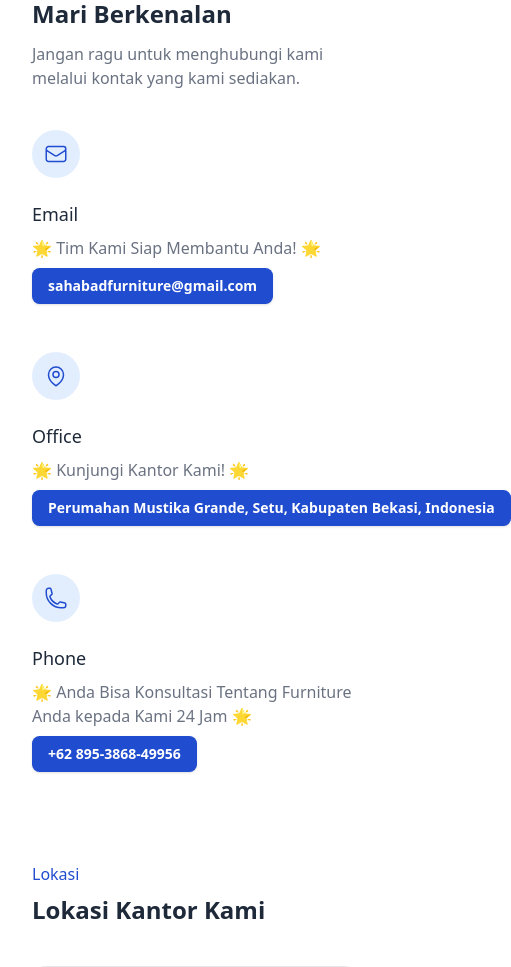
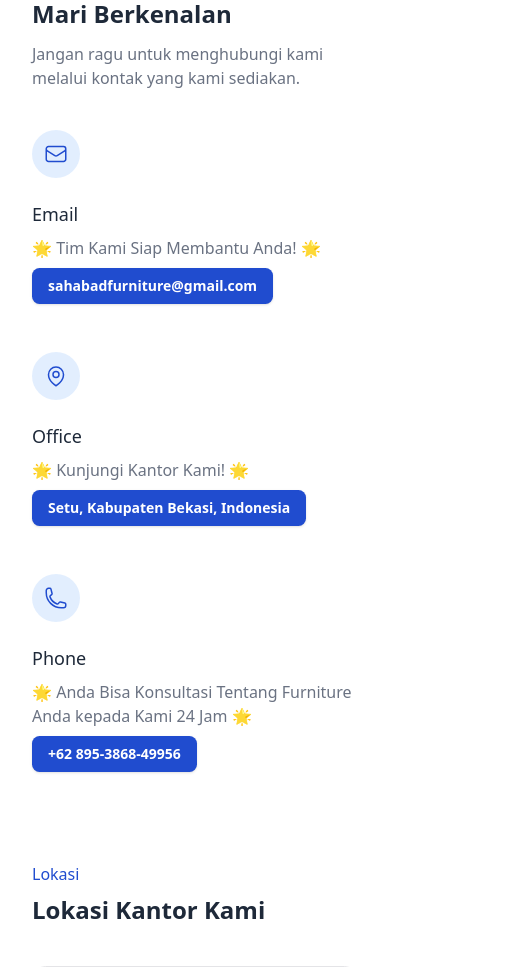
Before and after one commit to Leryv/sahabad-solution, a Next.js app: page / in a window 390 px wide. Shown: the part 2820-3787 px from the top of the page, 511 px wide, since content can reach past the window. Built offline with nearby package versions, Linux system fonts and the light colour scheme; no server answers; what tailwindcss-animated would draw is missing.

Commit message:
fix too long

```diff
--- a/components/page-section/Contact.tsx
+++ b/components/page-section/Contact.tsx
@@ -42,8 +42,7 @@
       id: 2,
       contactType: "Office",
       contactDesc: "🌟 Kunjungi Kantor Kami! 🌟",
-      contactContent:
-        "Perumahan Mustika Grande, Setu, Kabupaten Bekasi, Indonesia",
+      contactContent: "Setu, Kabupaten Bekasi, Indonesia",
       svgIcon: (
         <svg
           xmlns="http://www.w3.org/2000/svg"
@@ -95,7 +94,7 @@
   ];
 
   return (
-    <div className="grid grid-cols-1 gap-12 mt-10 md:grid-cols-2 lg:grid-cols-3">
+    <div className="grid grid-cols-1 gap-12 mt-10 mb-10 md:grid-cols-2 lg:mb-0 lg:grid-cols-3">
       {Array.from(dataContact).map((item) => (
         <div key={item.id}>
           <span className="inline-block p-3 text-accent-blue-500 rounded-full bg-blue-100/80 dark:bg-gray-800">
```
